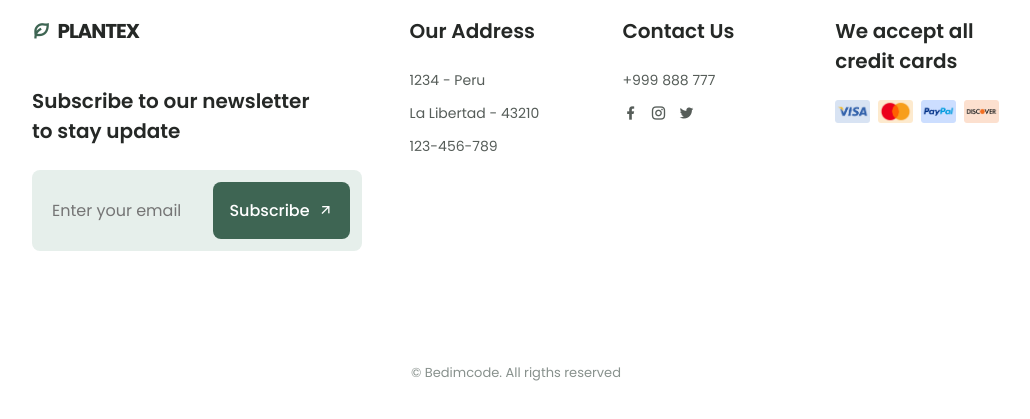
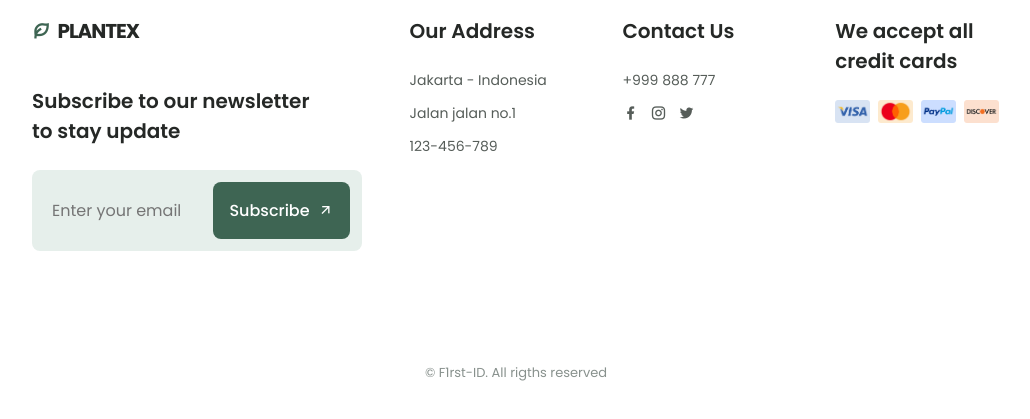
Before and after one commit to meohosting/plant, a plain HTML site: page index.html in a window 1280 px wide. Shown: the part 4158-4577 px from the top of the page, without its empty margins (124-1154 px from the left). Drawn offline with nearby package versions, Linux system fonts and the light colour scheme.

Commit message:
Update index.html

```diff
--- a/index.html
+++ b/index.html
@@ -13,7 +13,7 @@
         <!--=============== CSS ===============-->
         <link rel="stylesheet" href="assets/css/styles.css">
 
-        <title>Responsive plants website - Bedimcode</title>
+        <title>Responsive plants website - F1rstID</title>
     </head>
     <body>
         <!--==================== HEADER ====================-->
@@ -452,8 +452,8 @@
                     <h3 class="footer__title">Our Address</h3>
 
                     <ul class="footer__data">
-                        <li class="footer__information">1234 - Peru</li>
-                        <li class="footer__information">La Libertad - 43210</li>
+                        <li class="footer__information">Jakarta - Indonesia</li>
+                        <li class="footer__information">Jalan jalan no.1</li>
                         <li class="footer__information">123-456-789</li>
                     </ul>
                 </div>
@@ -492,7 +492,7 @@
                 </div>
             </div>
 
-            <p class="footer__copy">&#169; Bedimcode. All rigths reserved</p>
+            <p class="footer__copy">&#169; F1rst-ID. All rigths reserved</p>
         </footer>
 
         <!--=============== SCROLL UP ===============-->
```
